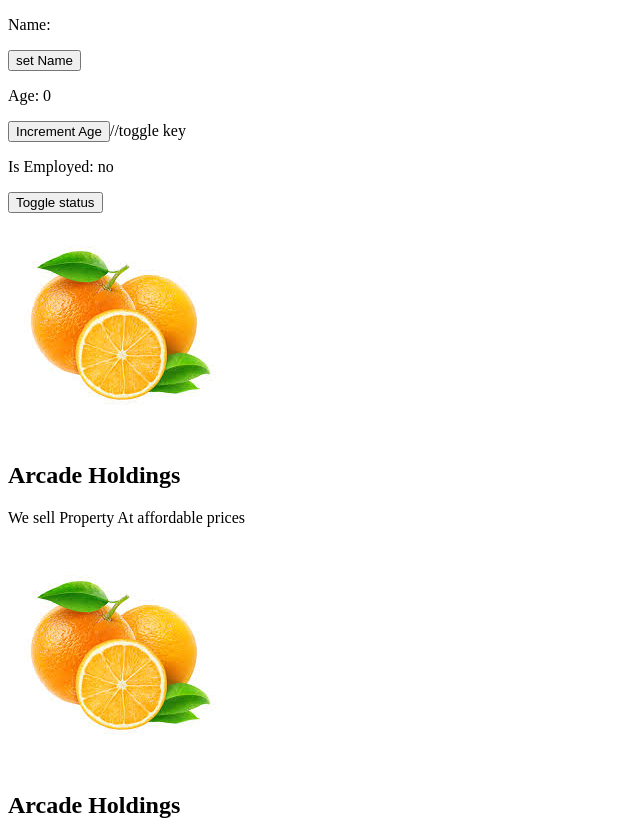
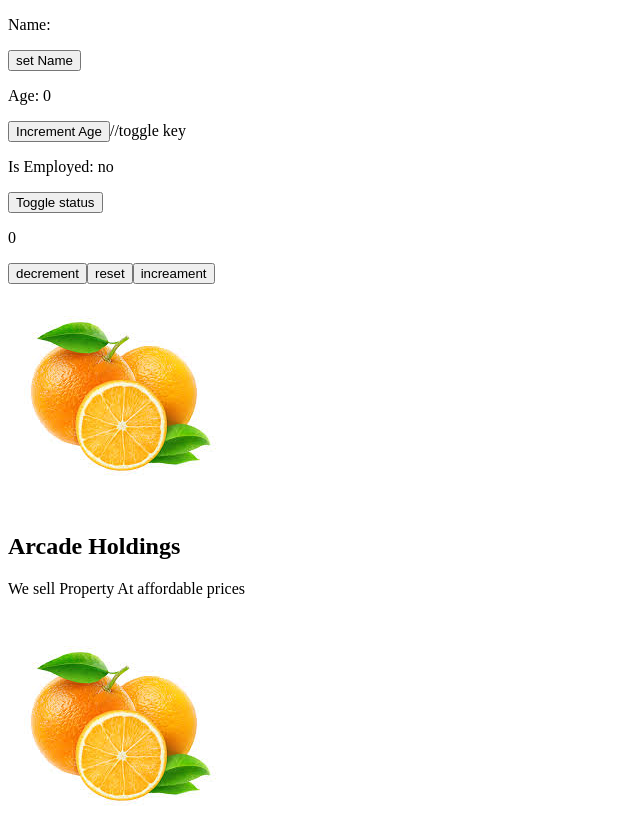
Before and after one commit to hpeter19/React, a React (Vite) app: page / in a window 1280 px wide. Shown: the top 820 px of the page, without its empty margins (0-640 px from the left). Built offline with nearby package versions, Linux system fonts and the light colour scheme.

Commit message:
containers to increment,reset,decrement

```diff
--- a/src/App.jsx
+++ b/src/App.jsx
@@ -4,6 +4,7 @@
 import Student from './students';
 import List from './lists';
 import MyComponent from './myComponent';
+import Counter from './counter';
 
 function App() {
   const fruits =[{Id:1,name:"Apples", calories:105},
@@ -20,6 +21,7 @@
   return (
     <div >
       <MyComponent />
+      <Counter />
       <Card />
       <Card />
       <Card />
--- /dev/null
+++ b/src/counter.jsx
@@ -0,0 +1,32 @@
+import React,{useState} from 'react';
+
+function Counter(){
+
+const[count,setCount] =useState(0);
+
+
+const increament = () =>{
+    setCount(count + 1);
+}
+
+const decrement = () =>{
+    setCount(count - 1);
+}
+
+const reset = () =>{
+    setCount(0);
+}
+
+return(
+    <div className ="counter-container">
+        <p className='count-display'>{count}</p>
+        <button className='counter-button' onClick={decrement}>decrement</button>
+        <button className='counter-button' onClick={reset}>reset</button>
+        <button className='counter-button' onClick={increament}>increament</button>
+
+    </div>
+);
+
+}
+export default Counter
+//developing containers to increment,reset or decrement
```
